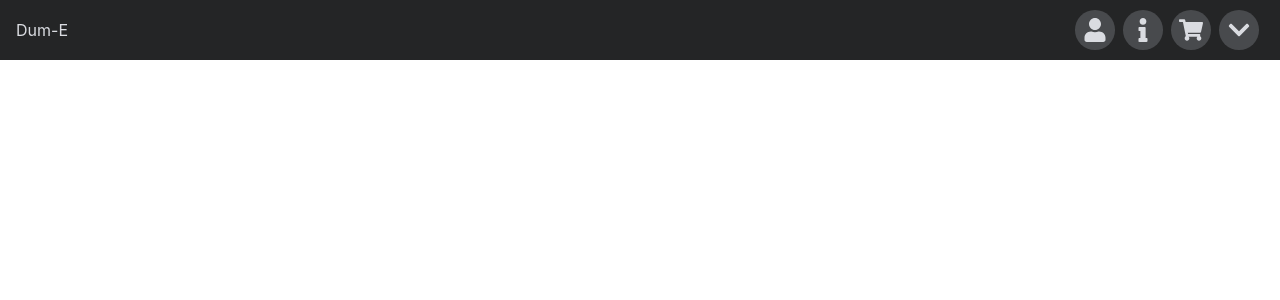
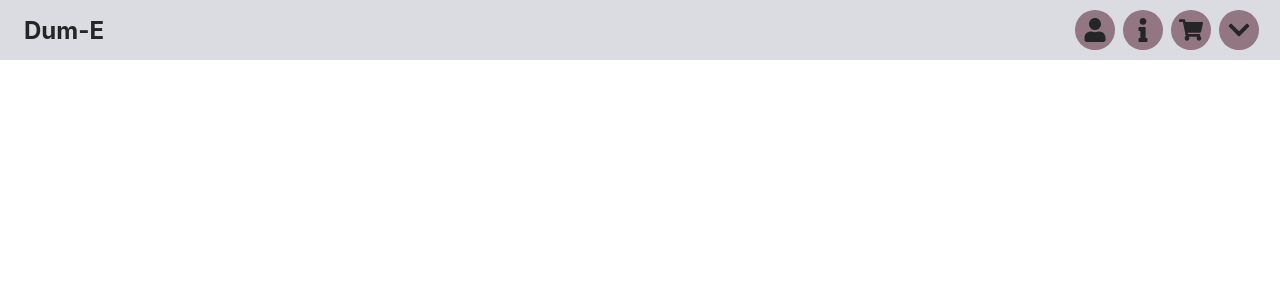
Before and after one commit to defenestrat0r/ecommerce, a React (Create React App) app: page / in a window 1280 px wide. Shown: the top 300 px of the page. Built offline with nearby package versions, Linux system fonts and the light colour scheme.

Commit message:
navbar color change

```diff
--- a/src/components/Navbar.jsx
+++ b/src/components/Navbar.jsx
@@ -26,9 +26,9 @@ function NavbarContainer(props) {
   return (
     // For JSX, it's classname, and not just class
     <nav className='navbar-container'>
-      <a href='#' className='title'>
-        Dum-E
-      </a>
+      <h1 className='title'>
+        <a href='#'>Dum-E</a>
+      </h1>
       <ul className='navbar-nav'> {props.children} </ul>
     </nav>
   );
--- a/src/index.css
+++ b/src/index.css
@@ -5,9 +5,9 @@ html {
 
 :root {
   /*-----Colors */
-  --nav-bg: #242526;
-  --nav-bg-accent: #484a4d;
-  --text-color: #dadce1;
+  --nav-bg: #dadce1;
+  --nav-bg-accent: #927681;
+  --text-color: #242526;
   --my-black: #1e1110;
   --less-black: #495052;
   --primary: #e7a2a3;
@@ -53,15 +53,20 @@ code {
   display: flex;
   justify-content: flex-start;
   align-items: center;
-  color: var(--text-color);
-  transition: filter var(--hover-speed);
+
+  padding: 0.5rem;
+
+  background-color: var(--nav-bg);
+  color: var(--less-black);
+
+  transition: all var(--hover-speed);
 }
 
 /* Hover only triggers for devices whose primary input is a pointer device
-* Aka not a touch device
+** Aka not a touch device
 */
 @media (hover: hover) and (pointer: fine) {
-  .title:hover {
+  .title > a:hover {
     color: var(--primary);
   }
 
```
